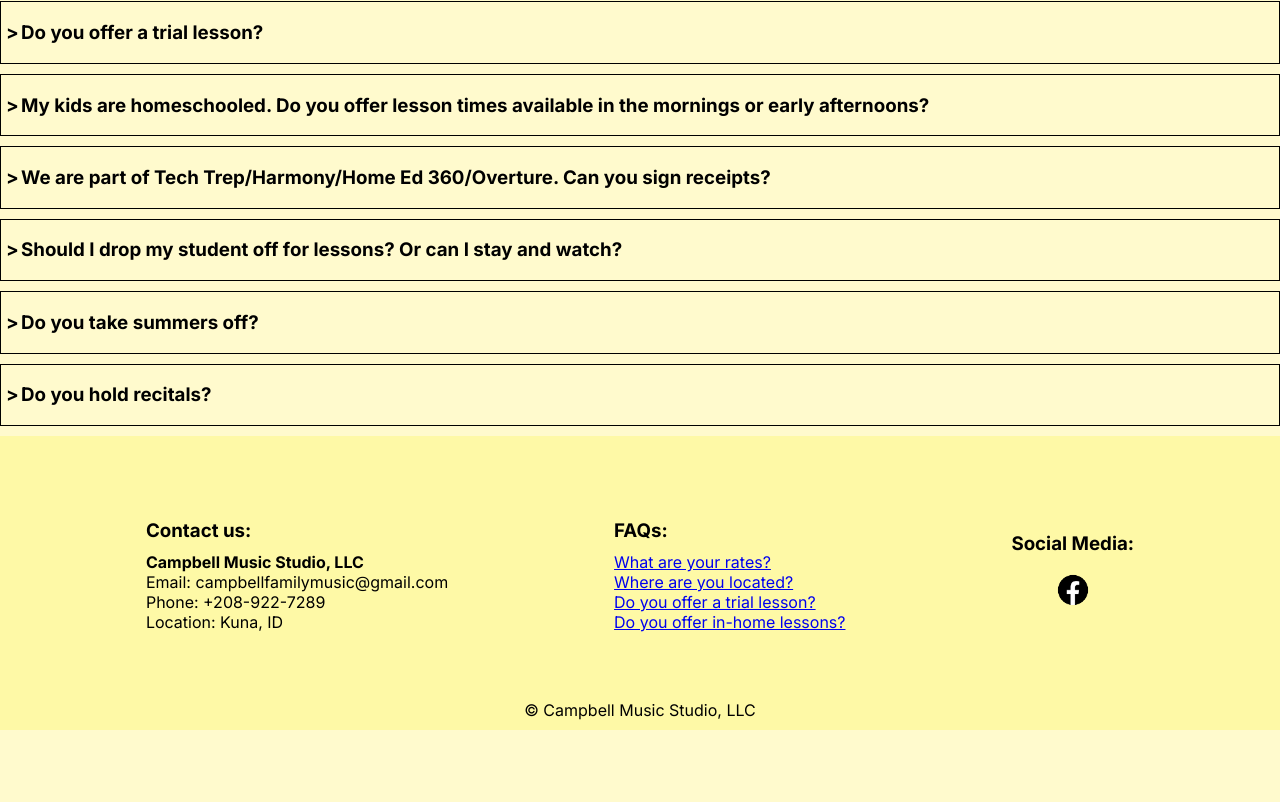
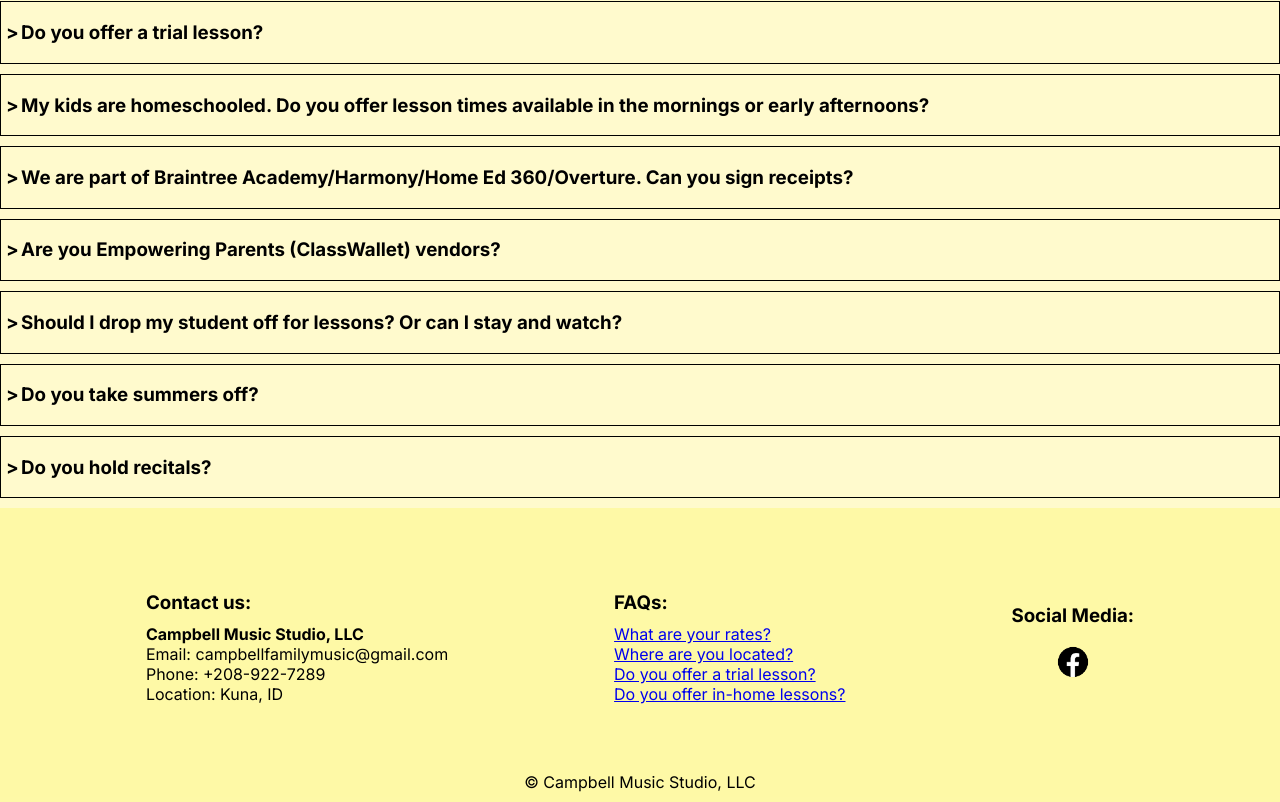
Before and after one commit to robecampbelljr/cms, a Next.js app: page /faqs in a window 1280 px wide. Shown: the part 982-1784 px from the top of the page. Before the commit the page ends 1712 px from the top, so only its background shows below. Built offline with nearby package versions, Linux system fonts and the light colour scheme.

Commit message:
Faq and Policy Page edits - Faq and Policy page -> changed 'Tech Trep' to 'Braintree Academy' - Faq page -> removed the phrase 'Offered the last week of the month' from trial lesson policy - Added a FAQ about Empowering Parents - Added policy about Empowering Parents

```diff
--- a/src/app/component-content/faq-info.tsx
+++ b/src/app/component-content/faq-info.tsx
@@ -1,3 +1,5 @@
+import Link from 'next/link';
+
 export const faqs = [{id: 'rates', q: 'What are your rates?', a: 'Tuition is $25 per lesson. Lessons are 30 minute sessions weekly. Tuition is billed monthly and due by the 10th of each month. Please see our Studio Policies for additional info. '},
 {id: 'siblings', q: 'Do you offer a sibling discount?', a: 'No, we do not offer sibling discounts at this time.'},
 {id: 'multiples', q: 'Can you teach more than one student at a time? Do you offer shorter lesson times or lessons every other week?', a: 'We offer private, weekly 30 minute lessons only. This ensures that each student is receiving an individualized music education that is adapted to their needs and strengths. Instruction includes learning to read music, playing by ear, theory, composition, technique, and performance - that’s a lot to pack into a half hour and we maximize our time accordingly! Regular, weekly lessons ensure optimal progression in all areas of musical ability.'},
@@ -6,9 +8,10 @@ export const faqs = [{id: 'rates', q: 'What are your rates?', a: 'Tuition is $25
 {id: 'travel', q: 'Is there a travel fee?', a: 'For travel outside of Kuna, there is an additional $25 fee per family, per month.'},
 {id: 'ownpiano', q: 'Do I need to own a piano?', a: 'For piano lessons, a piano or full-sized (88-key), weighted keyboard to practice on at home is required. Daily practice is essential for progress! Students will be expected to practice assigned pieces at home between lessons.'},
 {id: 'books', q: 'Are there any books I need to buy?', a: 'Yes. A required materials form is provided before lessons begin.'},
-{id: 'trial', q: 'Do you offer a trial lesson?', a: 'Yes! We offer one free trial lesson upon request. Trial lessons will be scheduled during the last week of each month.'},
+{id: 'trial', q: 'Do you offer a trial lesson?', a: 'Yes! We offer one free trial lesson upon request.'},
 {id: 'homeschool', q: 'My kids are homeschooled. Do you offer lesson times available in the mornings or early afternoons?', a: 'Yes we do! Our lesson schedule specifically caters to homeschool families.'},
-{id: 'reciepts', q: 'We are part of Tech Trep/Harmony/Home Ed 360/Overture. Can you sign receipts?', a: 'We sure can! We are familiar with the format required and will provide tuition receipts each month.'},
+{id: 'reciepts', q: 'We are part of Braintree Academy/Harmony/Home Ed 360/Overture. Can you sign receipts?', a: 'We sure can! We are familiar with the format required and will provide tuition receipts each month.'},
+{id: 'classwallet', q: 'Are you Empowering Parents (ClassWallet) vendors?', a: `Yes! You can submit your monthly invoice from Campbell Music Studio to ClassWallet for payment. For detailed instuctions on how to accomplish this, visit the <a href="https://classwallet.my.site.com/classwallet/s/article/How-to-pay-a-vendor" target="_blank">ClassWallet website</a>.`},
 {id: 'dropoff', q: 'Should I drop my student off for lessons? Or can I stay and watch?', a: 'That is up to you! You are welcome to drop off, or you can stay and observe the lesson.'},
 {id: 'summers', q: 'Do you take summers off?', a: 'Lessons continue during the summer, however we are flexible with scheduling lessons around vacations.'},
 {id: 'recitals', q: 'Do you hold recitals?', a: 'Yes, we hold studio recitals in May and December. These are optional but highly encouraged! Performing is an invaluable experience that develops confidence and musical expertise. Other opportunities for performing in the community are offered periodically. As a member of the TVMTA, students are eligible to participate in C of A as well as festivals and competitions throughout the year.'}];
--- a/src/app/components/AccordianFaq.tsx
+++ b/src/app/components/AccordianFaq.tsx
@@ -22,11 +22,13 @@ const AccordianFaq: React.FC<AccordianFaqProps> =  ({id, question, answer, state
     setExpand(!expand);
   };
 
+  const createMarkup = () => ({__html: answer});
+
   return (
     <div key={id} id={id} className="accordian" onClick={() => {toggleAccordion()}}>
         <h3 className="carrot">{!expand ? ">" : "v"}</h3>
         <h3 className="question">{question}</h3>
-      {expand ? <p>{answer}</p> : null}
+      {expand ? <p dangerouslySetInnerHTML={createMarkup()}></p> : null}
     </div>
   )
 }
```
Also changed, not shown: src/app/component-content/studiopolicies-info.tsx (+1 -1 lines).
